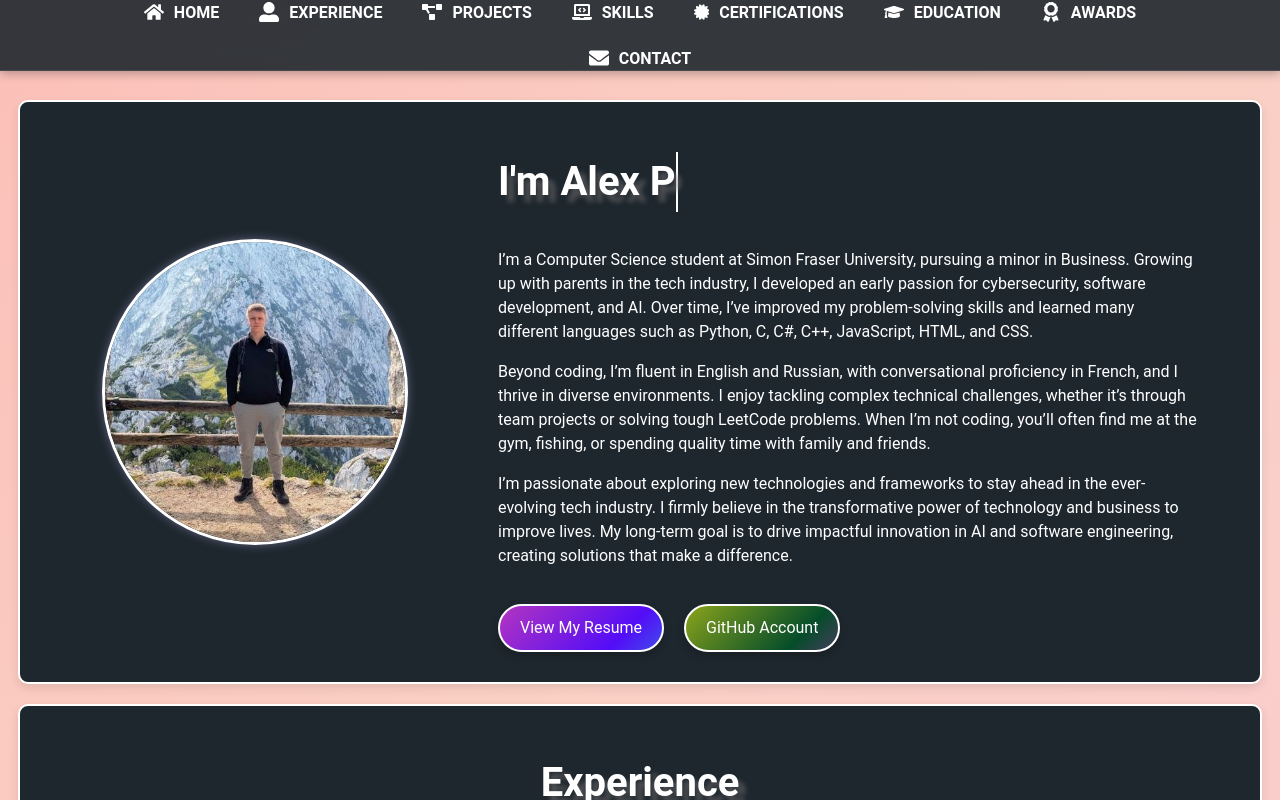
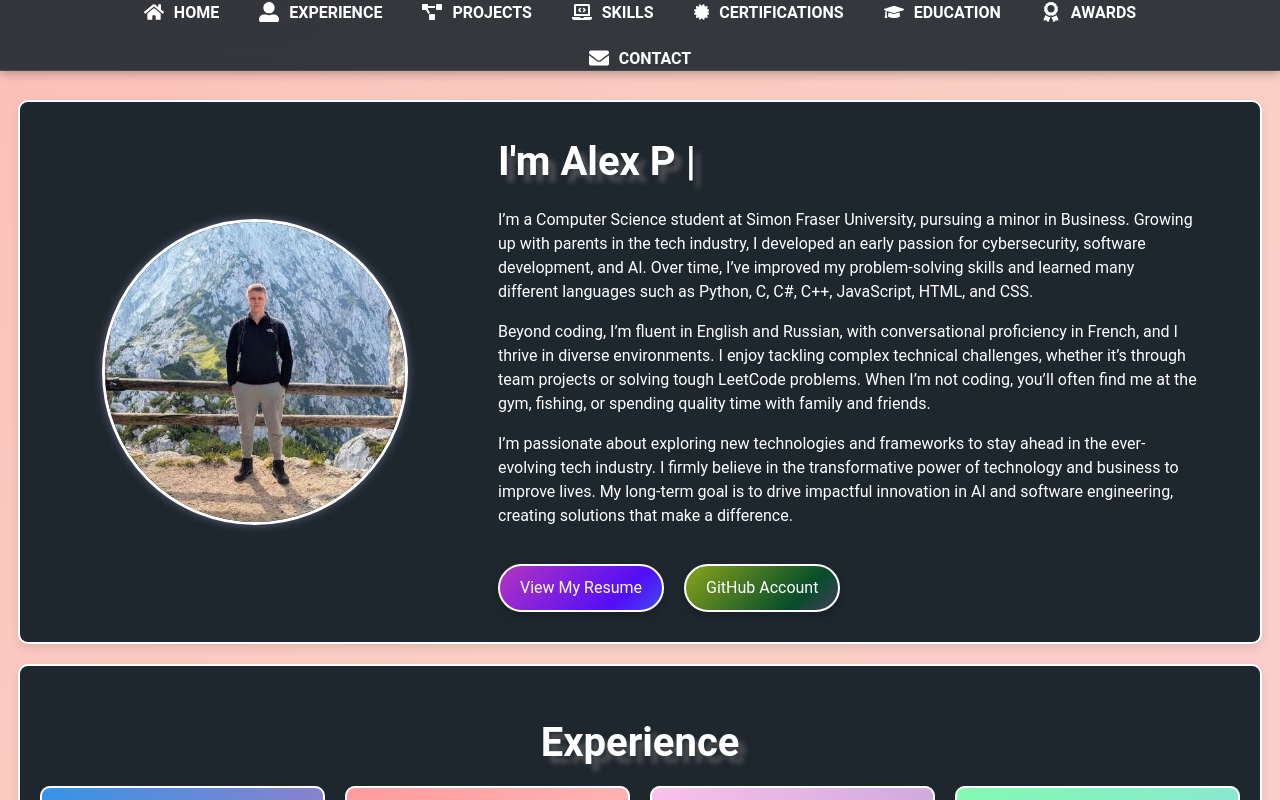
Before and after one commit to AlexanderPotiagalov/AlexanderPotiagalov.github.io, a React (Vite) app: page / in a window 1280 px wide. Shown: the top 800 px of the page. Built offline with nearby package versions, Linux system fonts and the light colour scheme.

Commit message:
Fix blinking separator alignment in portfolio heading for better wrapping

```diff
--- a/src/PortfolioPicture.jsx
+++ b/src/PortfolioPicture.jsx
@@ -56,7 +56,9 @@ function PortfolioPicture() {
         />
       </div>
       <div className="portfolio-description">
-        <h1 className="portfolio-heading">I'm {currentText}</h1>
+        <h1 className="portfolio-heading">
+          <span>I'm {currentText}</span> <span className="separator">|</span>
+        </h1>
         <p>
           I’m a Computer Science student at Simon Fraser University, pursuing a
           minor in Business. Growing up with parents in the tech industry, I
--- a/src/index.css
+++ b/src/index.css
@@ -249,18 +249,44 @@ section {
   color: white;
   font-weight: bold;
   font-size: 2.5rem;
-  display: flex;
-  flex-direction: column;
-  align-items: left;
+  display: inline-flex;
+  flex-wrap: wrap;
+  align-items: center;
   justify-content: center;
   max-width: 1200px;
   margin: 20px auto;
   text-shadow: 7px 7px 5px rgba(130, 123, 123, 0.5);
-  border-right: 2px solid #fff;
+  border-right: none;
   white-space: nowrap;
   display: inline-block;
-  animation: blink 2s step-end infinite;
-  max-width: 100%;
+  max-width: 90%;
+  word-wrap: break-word;
+  overflow-wrap: break-word;
+  white-space: normal;
+  margin: 0 auto;
+}
+
+/* Blinking effect for the separator */
+.separator {
+  font-size: inherit;
+  font-weight: bold;
+  color: white;
+  animation: blink 1s step-end infinite;
+}
+
+/* Adjust for smaller screens */
+@media (max-width: 768px) {
+  .portfolio-heading {
+    font-size: 2rem; /* Reduce size */
+    max-width: 85%;
+  }
+}
+
+@media (max-width: 500px) {
+  .portfolio-heading {
+    font-size: 1.5rem; /* Further reduce size */
+    max-width: 80%;
+  }
 }
 
 .portfolio-heading-info {
@@ -396,9 +422,10 @@ section {
   }
 }
 
+/* Blinking animation */
 @keyframes blink {
   50% {
-    border-color: transparent;
+    opacity: 0;
   }
 }
 
```
